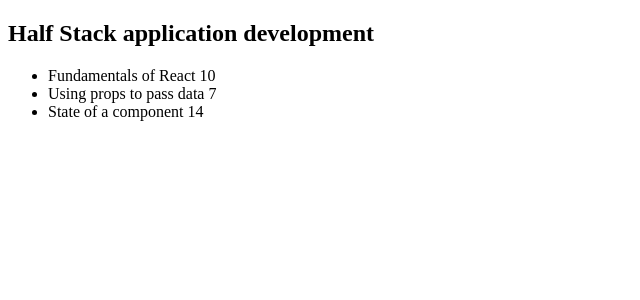
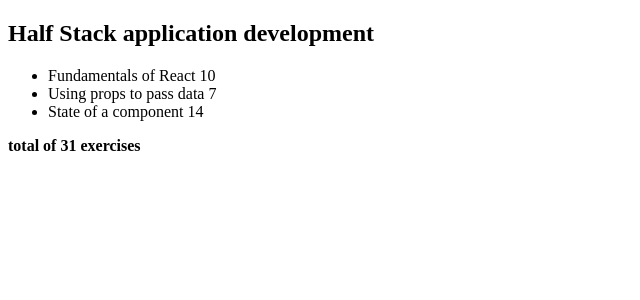
Before and after one commit to marjattaw/fso, a React (Vite) app in the folder osa1/kurssitiedot/: page / in a window 1280 px wide. Shown: the top 300 px of the page, without its empty margins (0-640 px from the left). Built offline with nearby package versions, Linux system fonts and the light colour scheme.

Commit message:
Tehtävä 2.2

```diff
--- a/osa1/kurssitiedot/src/components/Course.jsx
+++ b/osa1/kurssitiedot/src/components/Course.jsx
@@ -1,5 +1,3 @@
-// Course.jsx
-// Vastaa yhden kurssin nimen ja osien renderöinnistä (ei vielä totals).
 
 const Header = ({ name }) => <h2>{name}</h2>
 
@@ -17,12 +15,21 @@ const Content = ({ parts }) => (
   </ul>
 )
 
+const Total = ({ parts }) => {
+
+  const total = parts
+    .map(p => p.exercises)
+    .reduce((a, b) => a + b, 0)
+  return <p><strong>total of {total} exercises</strong></p>
+}
+
 const Course = ({ course }) => {
   const { name, parts } = course
   return (
     <section>
       <Header name={name} />
       <Content parts={parts} />
+      <Total parts={parts} />
     </section>
   )
 }
```
